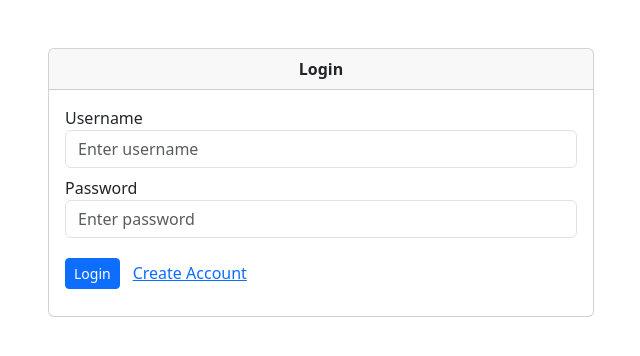
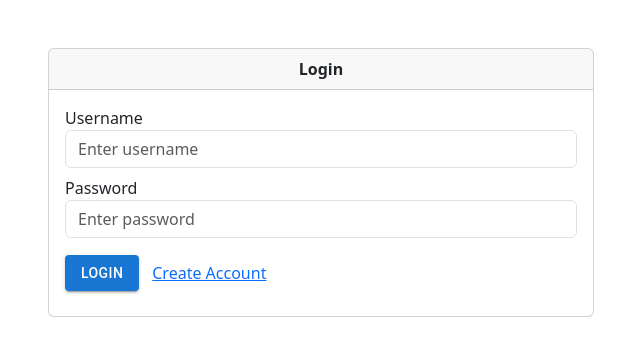
Before and after one commit to DamikaAlwis-Gif/Inventory_management_system, a React (Create React App) app in the folder client/: page / in a window 1280 px wide. Shown: the top 356 px of the page, without its empty margins (319-959 px from the left). Built offline with nearby package versions, Linux system fonts and the light colour scheme.

Commit message:
login validation

```diff
--- a/client/src/components/Auth/Login.jsx
+++ b/client/src/components/Auth/Login.jsx
@@ -3,6 +3,9 @@ import { Link } from "react-router-dom";
 import { useState } from "react";
 import axios from "axios";
 import { useNavigate } from "react-router-dom";
+import Button from "@mui/material/Button";
+
+import  Alert from '@mui/material/Alert';
 
 
 const Login = () => {
@@ -93,9 +96,7 @@ const Login = () => {
                     onChange={(e) => handleChange(e)}
                   />
                   {errors.user_name && (
-                    <div className="alert alert-danger alert-sm">
-                      {errors.user_name}
-                    </div>
+                    <Alert severity="warning">{errors.user_name}</Alert>
                   )}
                 </div>
                 <div className="form-group my-2">
@@ -110,15 +111,15 @@ const Login = () => {
                     onChange={(e) => handleChange(e)}
                   />
                   {errors.password && (
-                    <div className="alert alert-danger alert-sm">
-                      {errors.password}
-                    </div>
+                    <Alert severity="warning">{errors.password}</Alert>
                   )}
                 </div>
-
-                <button type="submit" className="btn btn-primary btn-sm">
+                {/* <button type="submit" className="btn btn-primary btn-sm">
                   Login
-                </button>
+                </button> */}
+                <Button variant="contained" type="submit" >
+                  Login
+                </Button>
                 <Link to="/register" className="btn btn-link my-2 ">
                   Create Account
                 </Link>
```
